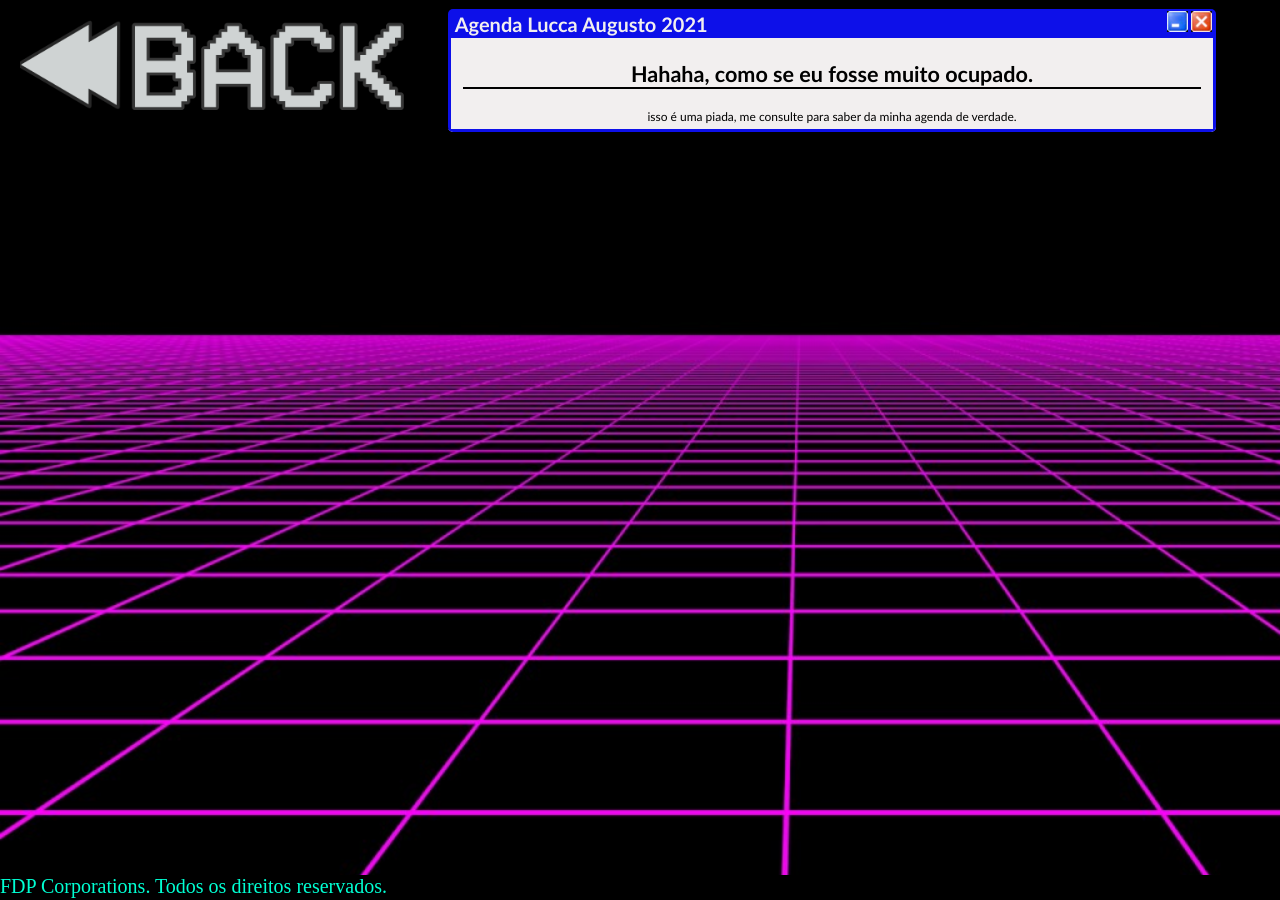
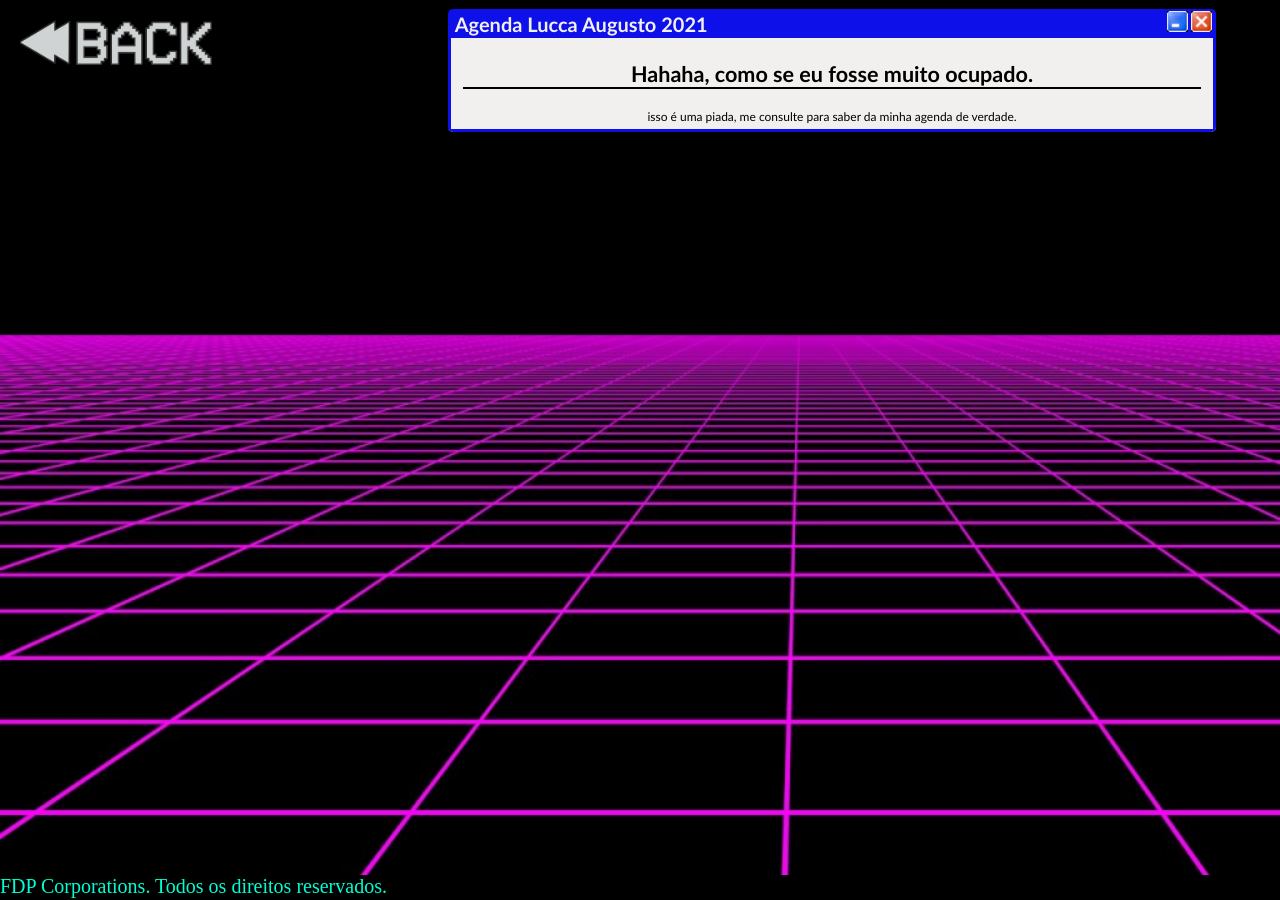
Before and after one commit to lrr68/site, a Jekyll site: the page built from agenda.html, in a window 1280 px wide. Built offline with Jekyll 4.4.1, drawn with Linux system fonts in a browser that asks for light colours.

Commit message:
Fix back button size & remove welcome window rules

```diff
--- a/assets/css/style.css
+++ b/assets/css/style.css
@@ -123,7 +123,7 @@ h2{
 	left: 2%;
 }
 .back-button{
-	width: 30%;
+	width: 15%;
 	position: absolute;
 	top: 15pt;
 	left: 15pt;
@@ -231,11 +231,6 @@ h2{
 }
 
 /*WINDOW*/
-#music-window{
-	left: 50%;
-	top: 40%;
-}
-
 .window{
 	width: 480px;
 	font-family: Trebuchet MS, Lucida Sans Unicode, Arial, sans-serif;
```
